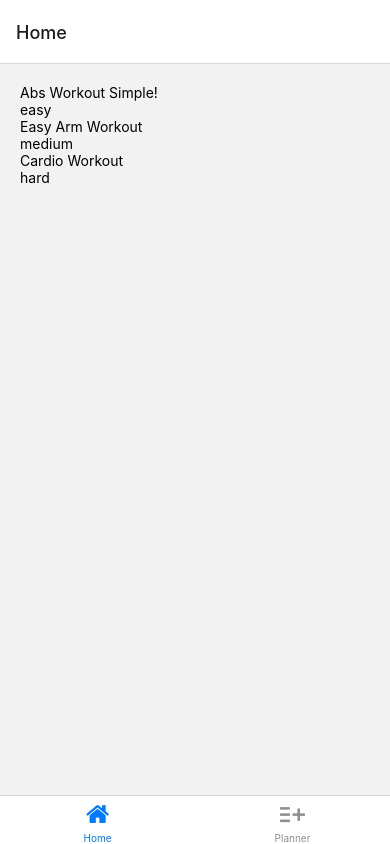
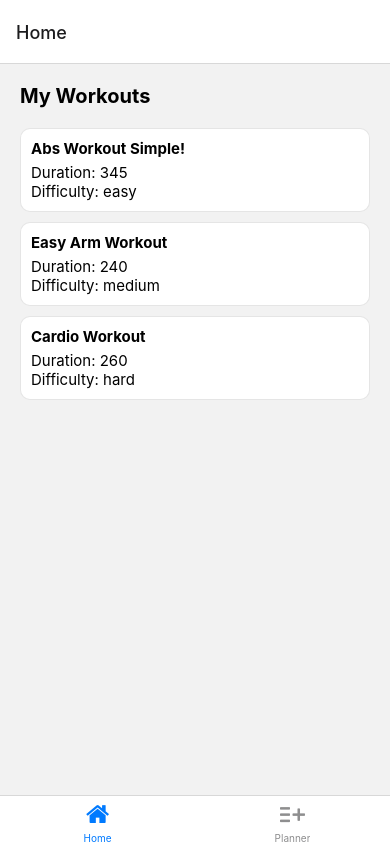
Before and after one commit to chrismcanulty/WorkoutApp, a React Native app: screen /Home in a window 390 px wide. Built offline with nearby package versions, Linux system fonts and the light colour scheme.

Commit message:
added styling to list items and container, added header

```diff
--- a/components/WorkoutItem.tsx
+++ b/components/WorkoutItem.tsx
@@ -1,11 +1,36 @@
+import React from 'react';
+import { StyleSheet } from 'react-native';
 import { View, Text } from 'react-native';
 import { Workout } from '../types/data';
 
 export default function WorkoutItem({ item }: { item: Workout }) {
   return (
-    <View>
-      <Text>{item.name}</Text>
-      <Text>{item.difficulty}</Text>
+    <View style={styles.container}>
+      <Text style={styles.name}>{item.name}</Text>
+      <Text style={styles.difficulty}>Duration: {item.duration}</Text>
+      <Text style={styles.duration}>Difficulty: {item.difficulty}</Text>
     </View>
   );
 }
+
+const styles = StyleSheet.create({
+  container: {
+    borderRadius: 10,
+    borderColor: 'rgba(0,0,0, 0.1)',
+    borderWidth: 1,
+    padding: 10,
+    marginBottom: 10,
+    backgroundColor: '#fff',
+  },
+  name: {
+    fontSize: 15,
+    fontWeight: 'bold',
+    marginBottom: 5,
+  },
+  duration: {
+    fontSize: 15,
+  },
+  difficulty: {
+    fontSize: 15,
+  },
+});
--- a/screens/HomeScreen.tsx
+++ b/screens/HomeScreen.tsx
@@ -1,5 +1,5 @@
 import React from 'react';
-import { View, Text, StyleSheet, FlatList } from 'react-native';
+import { View, StyleSheet, FlatList, Text } from 'react-native';
 import { NativeStackHeaderProps } from '@react-navigation/native-stack';
 import data from '../data.json';
 import { Workout } from '../types/data';
@@ -11,6 +11,7 @@
   return (
     <View style={styles.container}>
       {/* data must be an array for FlatList */}
+      <Text style={styles.header}>My Workouts</Text>
       <FlatList
         data={data as Array<Workout>}
         // Array<Workout> can also be expressed as Workout[]
@@ -24,5 +25,11 @@
 const styles = StyleSheet.create({
   container: {
     padding: 20,
+    flex: 1,
+  },
+  header: {
+    fontSize: 20,
+    marginBottom: 20,
+    fontWeight: 'bold',
   },
 });
```
